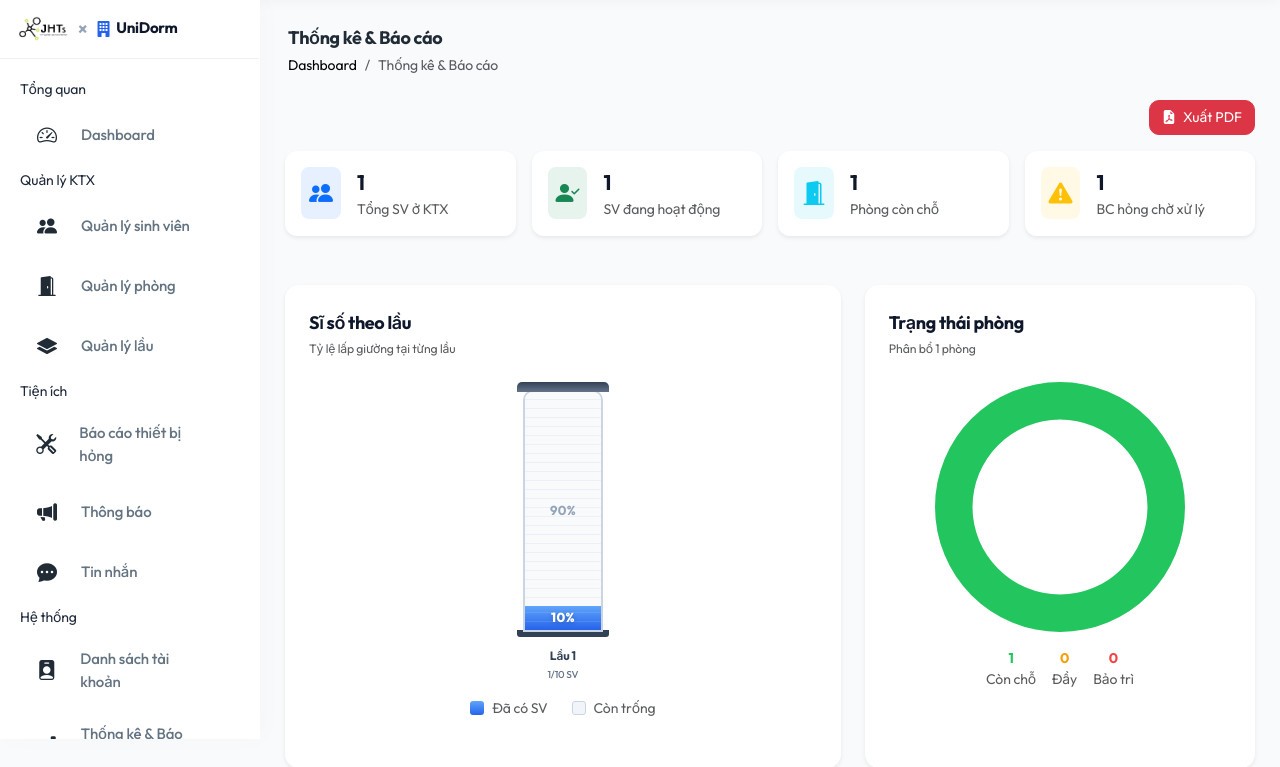
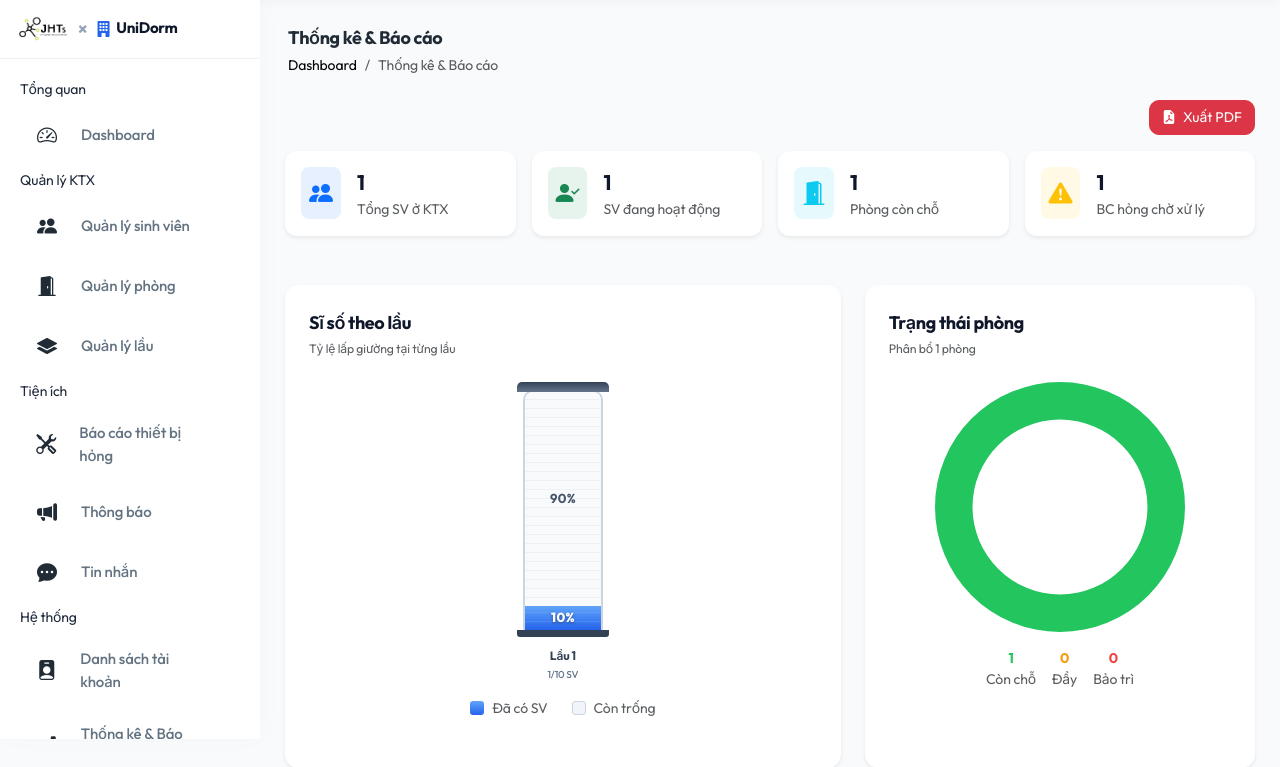
Before and after one commit to nhanhuutran007/UniDorm, a PHP site: page /UniDorm/reports in a window 1280 px wide. Shown: the part 61-828 px from the top of the page. Run offline with PHP 8.4, Linux system fonts and the light colour scheme; the visitor is signed in with stand-in values (Sample User, id 1); tables that the repository leaves empty hold one stand-in row (values such as "Sample post"); grey boxes marked "Sample" are stand-in pictures; data that the repository does not hold is empty.

Commit message:
fix: can chinh vi tri va tuong chap chu phan tram trong bieu do toa nha

```diff
--- a/views/admin/reports.php
+++ b/views/admin/reports.php
@@ -124,16 +124,17 @@ $emptyRooms = $conn->query("
                 <style>
                 .bldg-wrap{display:flex;align-items:flex-end;justify-content:center;gap:20px;height:<?php echo $buildingH; ?>px;padding:0 12px;}
                 .bldg-col{display:flex;flex-direction:column;align-items:center;width:80px;height:100%;}
-                .bldg-body{width:100%;flex:1;display:flex;flex-direction:column;border-radius:10px 10px 0 0;overflow:hidden;border:2px solid #cbd5e1;position:relative;background:#f1f5f9;}
-                .bldg-fill{background:linear-gradient(180deg,#60a5fa 0%,#2563eb 100%);width:100%;position:relative;}
-                .bldg-fill::after{content:'';position:absolute;inset:0;background:repeating-linear-gradient(0deg,transparent,transparent 8px,rgba(255,255,255,.1) 8px,rgba(255,255,255,.1) 9px);}
-                .bldg-empty{width:100%;background:repeating-linear-gradient(0deg,#f8fafc 0px,#f8fafc 8px,#edf0f5 8px,#edf0f5 9px);}
+                .bldg-body{width:100%;flex:1;display:flex;flex-direction:column;border-radius:10px 10px 0 0;overflow:hidden;border:2px solid #cbd5e1;background:#f1f5f9;}
+                .bldg-fill{background:linear-gradient(180deg,#60a5fa 0%,#2563eb 100%);width:100%;position:relative;display:flex;align-items:center;justify-content:center;}
+                .bldg-fill::after{content:'';position:absolute;inset:0;background:repeating-linear-gradient(0deg,transparent,transparent 8px,rgba(255,255,255,.1) 8px,rgba(255,255,255,.1) 9px);pointer-events:none;}
+                .bldg-empty{width:100%;position:relative;display:flex;align-items:center;justify-content:center;background:repeating-linear-gradient(0deg,#f8fafc 0px,#f8fafc 8px,#edf0f5 8px,#edf0f5 9px);}
                 .bldg-roof{width:115%;height:10px;background:linear-gradient(180deg,#334155,#64748b);border-radius:5px 5px 0 0;margin-bottom:-2px;z-index:1;flex-shrink:0;}
                 .bldg-base{width:115%;height:7px;background:#334155;border-radius:0 0 3px 3px;margin-top:-2px;flex-shrink:0;}
                 .bldg-label{margin-top:10px;font-size:12px;font-weight:700;color:#334155;white-space:nowrap;}
                 .bldg-count{font-size:10px;font-weight:500;color:#64748b;margin-top:2px;}
-                .bldg-pct{position:absolute;top:50%;left:50%;transform:translate(-50%,-50%);font-size:13px;font-weight:800;color:#fff;text-shadow:0 1px 4px rgba(0,0,0,.25);z-index:2;white-space:nowrap;letter-spacing:.3px;}
-                .bldg-pct.empty-pos{color:#94a3b8;text-shadow:none;font-weight:700;}
+                .bldg-pct{font-size:13px;font-weight:800;z-index:2;white-space:nowrap;letter-spacing:.3px;line-height:1;position:relative;}
+                .bldg-fill .bldg-pct{color:#fff;text-shadow:0 1px 3px rgba(0,0,0,.4);}
+                .bldg-empty .bldg-pct{color:#475569;font-weight:700;}
                 </style>
 
                 <div class="bldg-wrap">
@@ -149,7 +150,7 @@ $emptyRooms = $conn->query("
                     <div class="bldg-body">
                         <div class="bldg-empty" style="flex:<?php echo max($emptyH, 10); ?>;">
                             <?php if ($stu < $cap && $pct > 0 && $emptyH > 24): ?>
-                            <span class="bldg-pct empty-pos"><?php echo 100 - $pct; ?>%</span>
+                            <span class="bldg-pct"><?php echo 100 - $pct; ?>%</span>
                             <?php endif; ?>
                         </div>
                         <div class="bldg-fill" style="flex:<?php echo max($fillH, $stu > 0 ? 12 : 0); ?>;">
```
